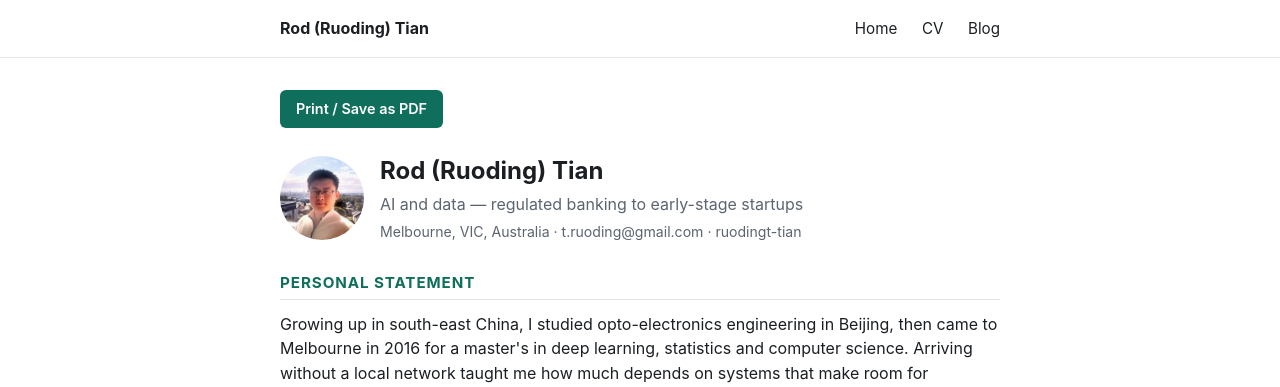
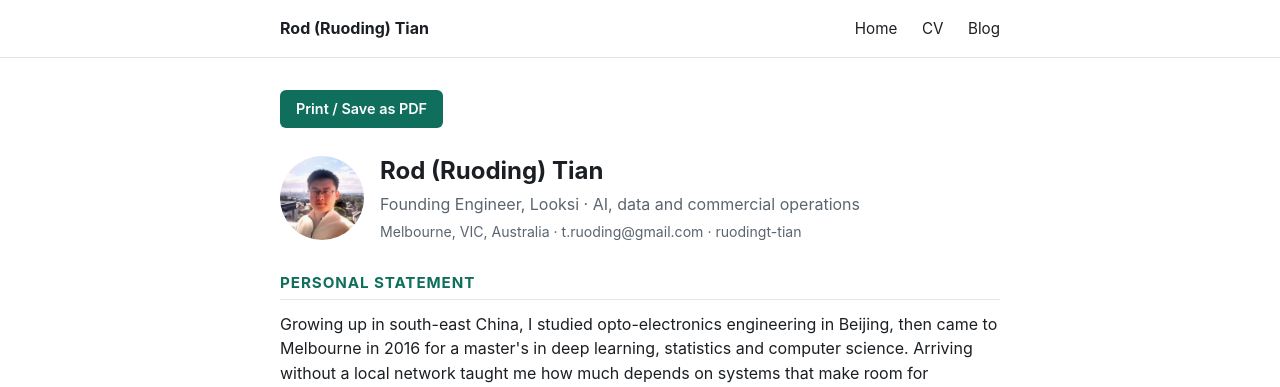
Before and after one commit to ruodingt/ruodingt.github.io, a Jekyll site: the page built from cv/index.md, in a window 1280 px wide and 900 px high. Shown: the top 387 px of the window. Built offline with Jekyll 4.4.1, drawn with Linux system fonts in a browser that asks for light colours.

Commit message:
Put current role and organisation in the tagline
The guide's contact section asks for current job title and organisation,
which the header did not carry. The tagline now does that, and names
commercial operations as a third domain alongside AI and data.

Says "commercial operations" rather than "commercial acumen": the guide
lists claiming qualities as its first common mistake, and the Looksi
entry already shows the work.

Co-Authored-By: Claude Opus 5 <noreply@anthropic.com>

```diff
--- a/_data/cv.yml
+++ b/_data/cv.yml
@@ -1,5 +1,7 @@
 name: "Rod (Ruoding) Tian"
-current_role: "AI and data &mdash; regulated banking to early-stage startups"
+# The guide's contact section asks for current job title and organisation, so
+# the tagline carries those rather than a standalone positioning line.
+current_role: "Founding Engineer, Looksi &middot; AI, data and commercial operations"
 location: "Melbourne, VIC, Australia"
 email: "t.ruoding@gmail.com"
 # No phone here on purpose: this page is public and crawlable, and CSS-hiding
```
